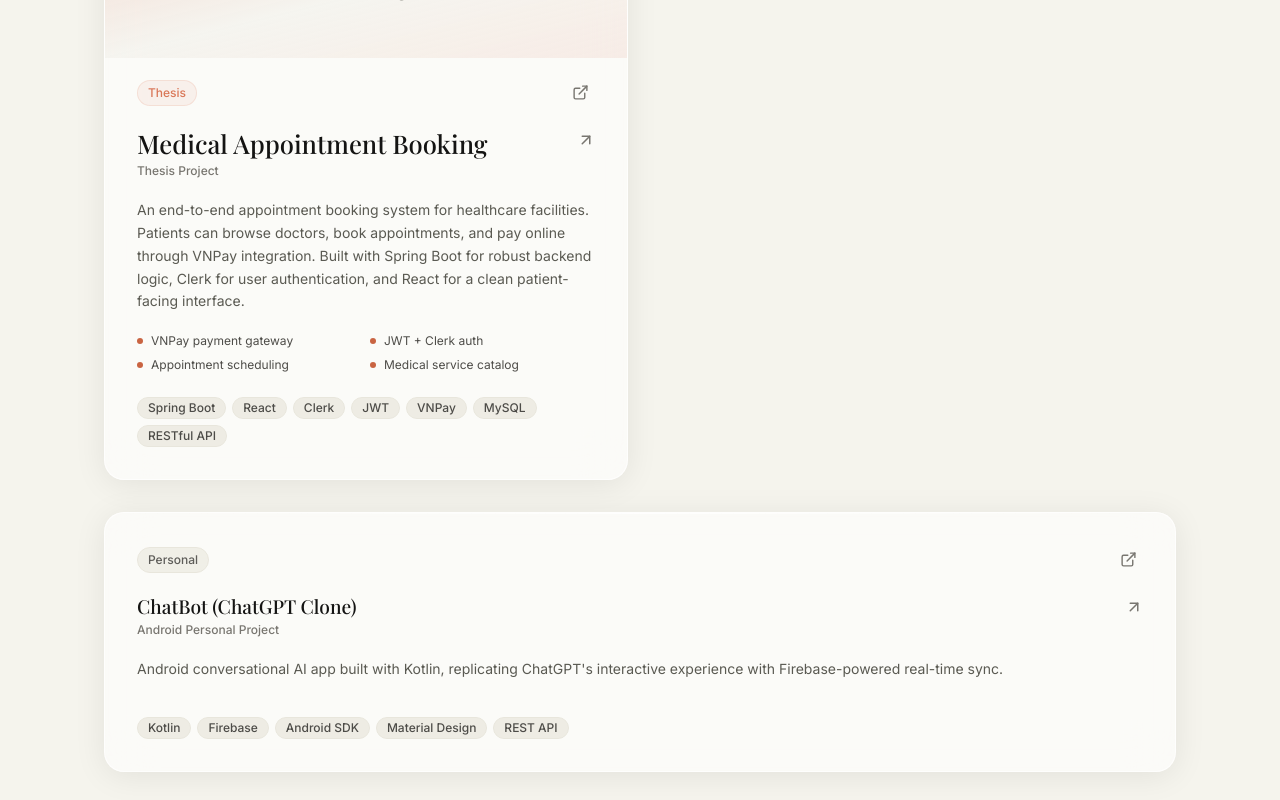
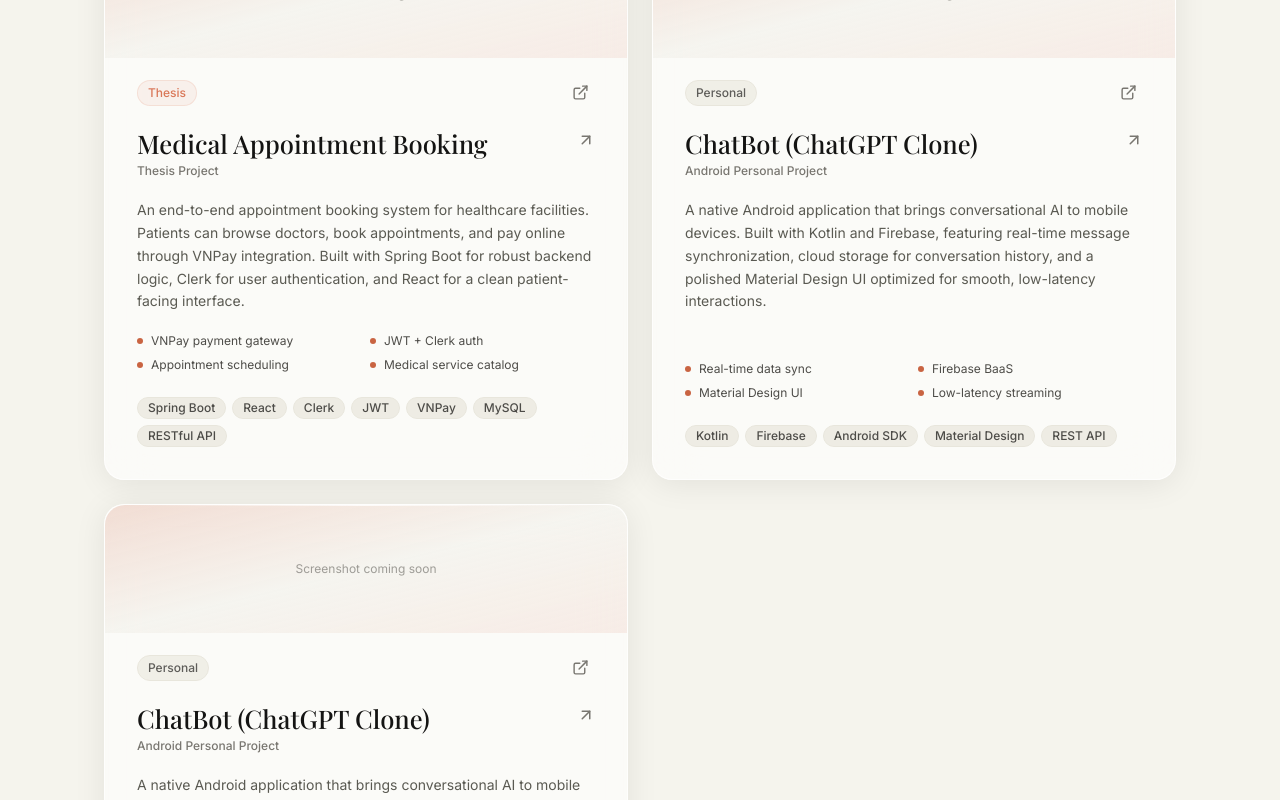
Before and after one commit to quangtruong2003/Portfolio, a Next.js app: page /portfolio in a window 1280 px wide. Shown: the part 6940-7740 px from the top of the page. Built offline with nearby package versions, Linux system fonts and the light colour scheme; no server answers.

Commit message:
fix: display all 4 projects in balanced 2x2 grid

```diff
--- a/components/sections/ProjectsSection.tsx
+++ b/components/sections/ProjectsSection.tsx
@@ -98,7 +98,26 @@ const projects: Project[] = [
       "Material Design UI",
       "Low-latency streaming",
     ],
-    featured: false,
+    featured: true,
+  },
+  {
+    title: "ChatBot (ChatGPT Clone)",
+    subtitle: "Android Personal Project",
+    description:
+      "Android conversational AI app built with Kotlin, replicating ChatGPT's interactive experience with Firebase-powered real-time sync.",
+    longDescription:
+      "A native Android application that brings conversational AI to mobile devices. Built with Kotlin and Firebase, featuring real-time message synchronization, cloud storage for conversation history, and a polished Material Design UI optimized for smooth, low-latency interactions.",
+    technologies: ["Kotlin", "Firebase", "Android SDK", "Material Design", "REST API"],
+    role: "Android Developer",
+    type: "personal",
+    github: "https://github.com/quangtruong2003/ChatBot",
+    highlights: [
+      "Real-time data sync",
+      "Firebase BaaS",
+      "Material Design UI",
+      "Low-latency streaming",
+    ],
+    featured: true,
   },
 ];
 
@@ -121,7 +140,7 @@ export default function ProjectsSection() {
 
         {/* Projects Grid */}
         <div className="flex flex-col gap-8">
-          {/* Featured projects (2-column on desktop) */}
+          {/* All projects in 2x2 grid */}
           <div className="grid grid-cols-1 md:grid-cols-2 gap-6">
             {projects
               .filter((p) => p.featured)
@@ -131,15 +150,6 @@ export default function ProjectsSection() {
                 </FadeIn>
               ))}
           </div>
-
-          {/* Other projects */}
-          {projects
-            .filter((p) => !p.featured)
-            .map((project, i) => (
-              <FadeIn key={project.title} delay={i * 0.1} direction="up">
-                <ProjectCard project={project} />
-              </FadeIn>
-            ))}
         </div>
 
         {/* GitHub CTA */}
```
